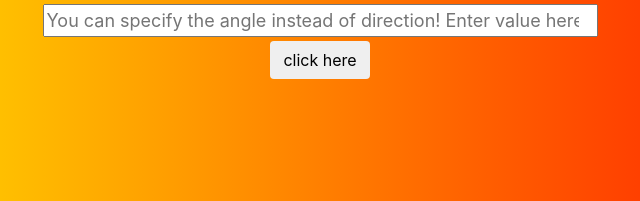
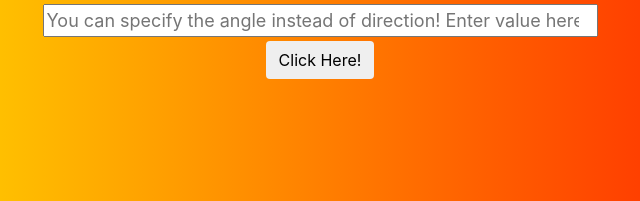
Before and after one commit to vedant2608/Color-Gradient-Creater, a plain HTML site: page index.html in a window 1280 px wide. Shown: the part 294-495 px from the top of the page, 320-960 px from the left. Drawn offline with nearby package versions, Linux system fonts and the light colour scheme.

Commit message:
Update index.html

```diff
--- a/index.html
+++ b/index.html
@@ -29,7 +29,7 @@
             </select><br>
             <input placeholder="You can specify the angle instead of direction! Enter value here" type="number"
                 id="percent" style="width:50%;font-size:18px;text-align:center;" min="-360" max="360"> <br>
-            <input type="button" id="btn" class="btn btn-alert" value="click here" style="text-align:center;">
+            <button id="btn" class="btn btn-alert" value="click here" style="text-align:center;">Click Here!</button>
         </p>
         <h3 id="copy"></h3>
     </div>
```
